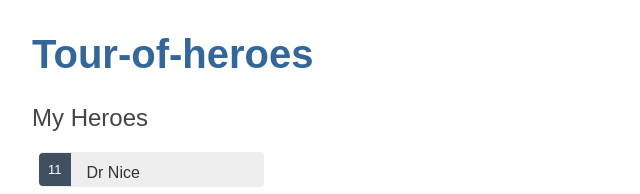
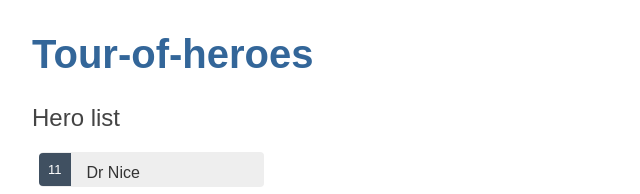
Before and after one commit to riteshramkhelawon/angular-tour-of-heroes, an Angular app: page / in a window 1280 px wide. Shown: the top 194 px of the page, without its empty margins (0-640 px from the left). Built offline with nearby package versions, Linux system fonts and the light colour scheme.

Commit message:
fix: amended title in main view

```diff
--- a/src/app/heroes/heroes.component.html
+++ b/src/app/heroes/heroes.component.html
@@ -1,4 +1,4 @@
-<h2>My Heroes</h2>
+<h2>Hero list</h2>
 <ul class="heroes">
   <li *ngFor="let hero of heroes"
     [class.selected]="hero === selectedHero"
```
